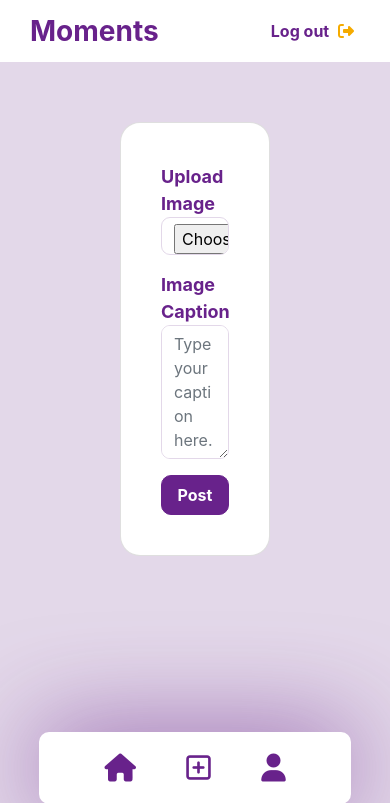
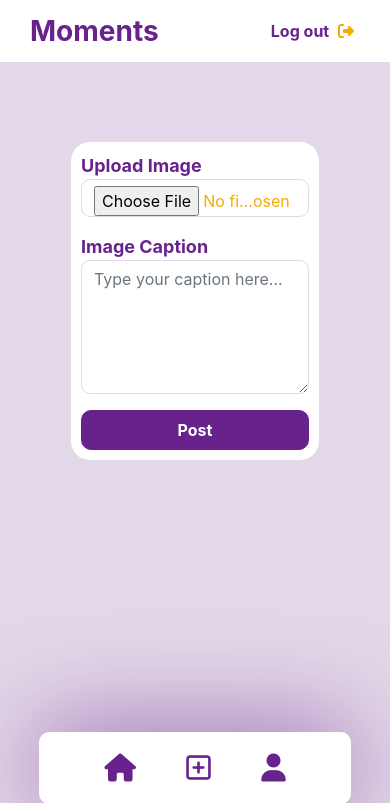
Before and after one commit to g90tony/insta-clone, a Django app: template image/templates/upload.html in a window 390 px wide. Shown: the top 803 px of the page. Run offline with Django 3.2, Linux system fonts and the light colour scheme; the template is opened without the code that fills it, so the values that code supplies are empty; parts of the project's set-up code (start-up, migrations or seed data) failed here and were passed over; some libraries are stand-ins or nearby versions.

Commit message:
added responsiveness

```diff
--- a/image/static/css/upload.css
+++ b/image/static/css/upload.css
@@ -53,3 +53,10 @@
   color: #ffffff;
   transition: 500ms ease-in-out;
 }
+
+@media screen and (max-width: 576px) {
+  .upload-form {
+    width: 100%;
+    padding: 10px;
+  }
+}
```
